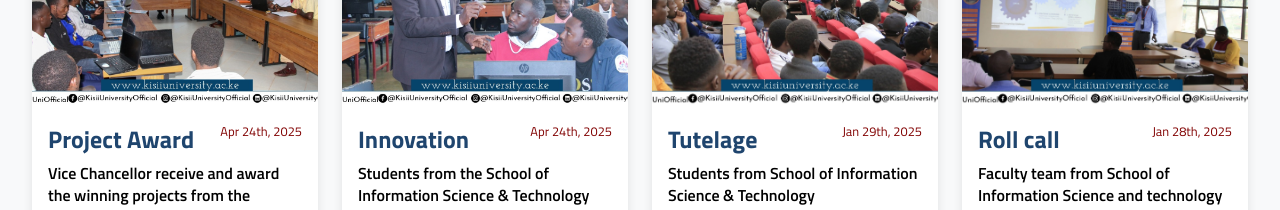
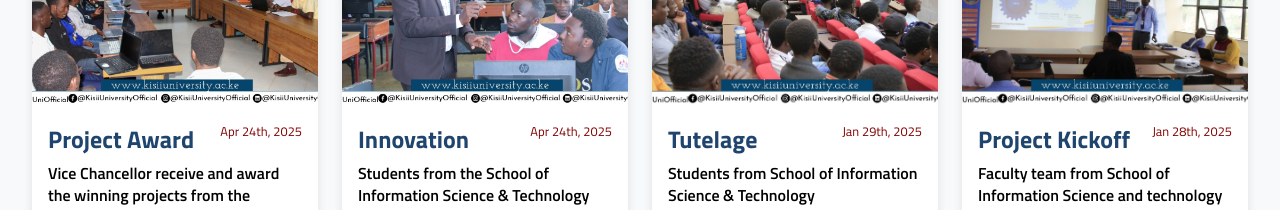
Before and after one commit to efpha/rc_web-app, a Next.js app: page /hero in a window 1280 px wide. Shown: the part 1600-1810 px from the top of the page. Built offline with nearby package versions, Linux system fonts and the light colour scheme.

Commit message:
Changed file extension to .ts

```diff
--- a/src/app/data/page.tsx
+++ b/src/app/data/page.ts
@@ -23,7 +23,7 @@ export const newsItems = [
     },
     {
       title: 'Faculty team from School of Information Science and technology set the ball rolling',
-      tag: 'Roll call',
+      tag: 'Project Kickoff',
       image: '/images/547Nr9x1BkS7amVE7wMDg2i1KNG2sdhq1D7M2G2O.jpg',
       link: '/workshops/second-phase-begin',
       date: 'Jan 28th, 2025'
```
